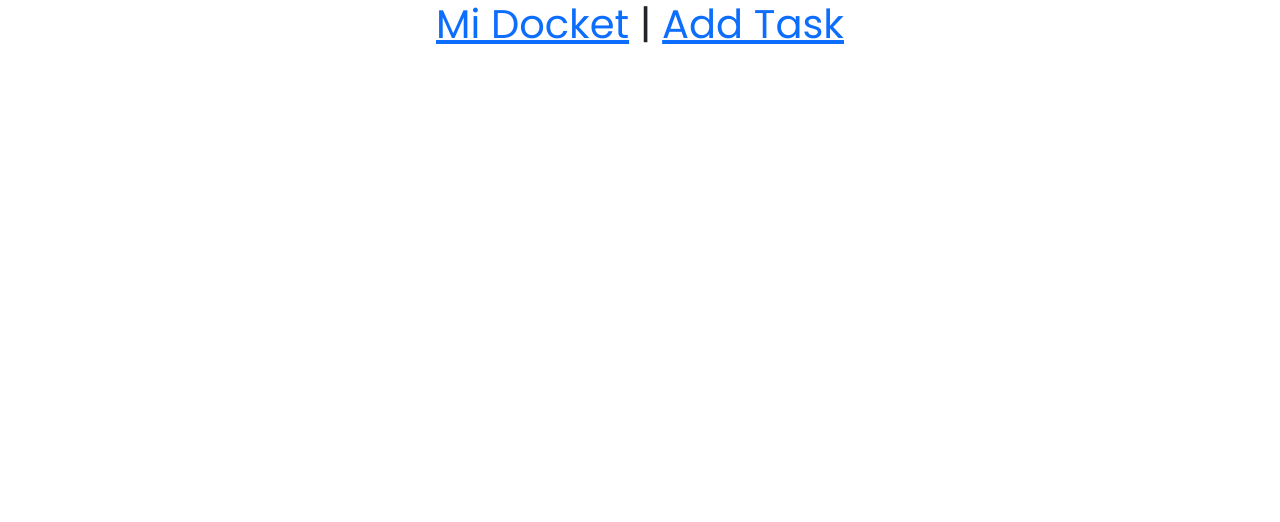
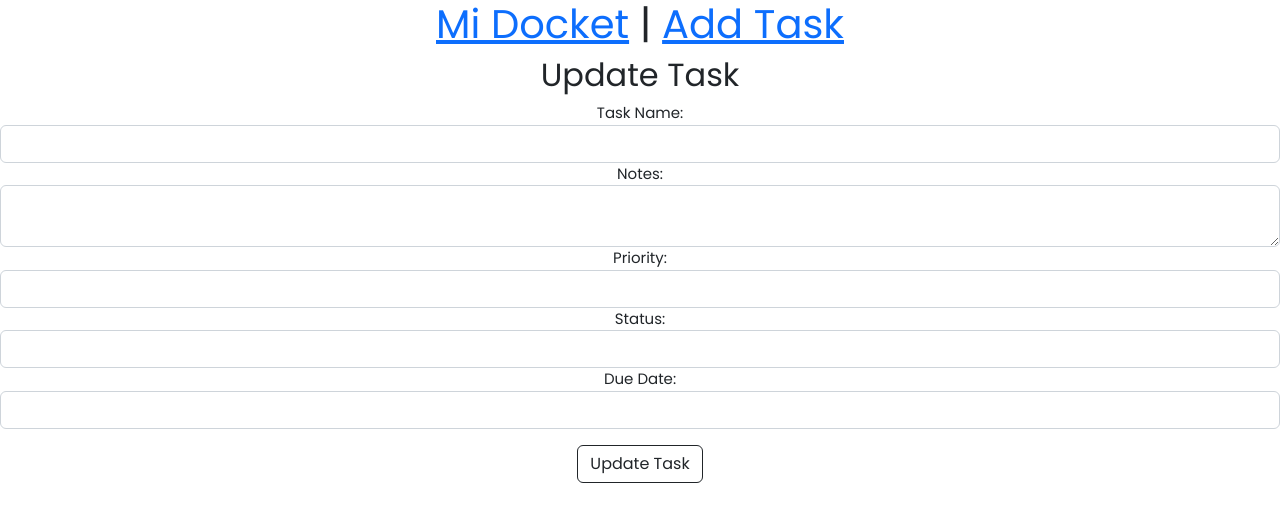
Before and after one commit to TMcKenna19/mi-docket, a React (Create React App) app in the folder client/: page /update/1 in a window 1280 px wide. Shown: the top 522 px of the page. Built offline with nearby package versions, Linux system fonts and the light colour scheme; no server answers.

Commit message:
Components working with CRUD

```diff
--- a/client/src/App.jsx
+++ b/client/src/App.jsx
@@ -14,7 +14,7 @@ function App() {
       <Routes>
         <Route path='/' element={<AllTasks/>} />
         <Route path="/add" element={<AddTask />} />
-        <Route path="/updatetask/:_id" element={<UpdateTask />} />
+        <Route path="/update/:_id" element={<UpdateTask />} />
         <Route path="/task/:_id" element={<OneTask />} />
       </Routes>
     </div>
--- a/client/src/Components/AddTask.jsx
+++ b/client/src/Components/AddTask.jsx
@@ -1,6 +1,6 @@
 import { useState } from "react";
+import { useNavigate } from "react-router-dom";
 import axios from "axios";
-import { useNavigate } from "react-router-dom";
 
 
 
--- a/client/src/Components/OneTask.jsx
+++ b/client/src/Components/OneTask.jsx
@@ -1,8 +1,9 @@
-import axios from "axios";
-import { useEffect, useState } from "react";
+import { useEffect } from "react";
+import { useState } from "react";
 import { useParams } from "react-router-dom";
 import { useNavigate } from "react-router-dom";
 import { Link } from "react-router-dom";
+import axios from "axios";
 
 
 
@@ -33,7 +34,7 @@ const OneTask = props => {
                 <p>Due Date: {oneTask.dueDate}</p>
                 <p>Notes: {oneTask.notes}</p>
                 <button type="submit" className="btn btn-outline-danger mt-3" onClick={ ()=> handleDelete(oneTask._id)}>Delete Task</button>
-                <Link to={`/updatetask/${oneTask._id}`}><button type="submit" className="btn btn-outline-dark mt-3">Update Task</button></Link>
+                <Link to={`/update/${oneTask._id}`}><button type="submit" className="btn btn-outline-dark mt-3">Update Task</button></Link>
                 </div> : ""
             }
         </>
--- a/client/src/Components/UpdateTask.jsx
+++ b/client/src/Components/UpdateTask.jsx
@@ -1,6 +1,80 @@
+import { useEffect } from "react";
+import { useState } from "react";
+import { useNavigate } from "react-router-dom";
+import { useParams } from "react-router-dom";
+import axios from "axios";
+
 const UpdateTask = props => {
+    const { _id } = useParams();
+    const navigate = useNavigate();
+    const [formData, setFormData] = useState({
+        name: "",
+        notes: "",
+        priority: "",
+        status: "",
+        dueDate: ""
+    });
+
+    useEffect(()=> {
+        axios.get("http://localhost:8000/api/tasks/" + _id)
+        .then(res => setFormData(res.data[0]))
+        .catch(err => console.log(err))
+    }, [_id]);
+
+    const [formErrors, setFormErrors] = useState({})
+
+    const changeHandler = e => {
+        setFormData({...formData, [e.target.name]: e.target.value})
+    }
+
+    const formHandler = e => {
+        e.preventDefault();
+        axios.put("http://localhost:8000/api/tasks/update/" + _id, formData)
+        .then(res => {
+            if(res.data.error) {
+                console.log("error: form submit")
+                setFormErrors(res.data.error.errors)
+            }else {
+                console.log("form submit successful")
+                navigate("/")
+            }
+        })
+        .catch(err => console.log(err))
+    };
+
     return (
-        <h4>Update Task</h4>
+        <div>
+            <h2>Update Task</h2>
+            <form onSubmit={formHandler}>
+                <div>
+                    <label htmlFor="name">Task Name: </label>
+                    <input type="text" name="name" id="name" className="form-control" value={formData.name} onChange={changeHandler} />
+                    { formErrors.name ? <span>{formErrors.name.message}</span> : ""}
+                </div>
+                <div>
+                    <label htmlFor="notes">Notes: </label>
+                    <textarea type="text" name="notes" id="notes" className="form-control" value={formData.notes} onChange={changeHandler} />
+                    { formErrors.notes ? <span>{formErrors.notes.message}</span> : ""}
+                </div>
+                <div>
+                    <label htmlFor="priority">Priority: </label>
+                    <input type="text" name="priority" id="priority" className="form-control" value={formData.priority} onChange={changeHandler} />
+                    { formErrors.priority ? <span>{formErrors.priority.message}</span> : ""}
+                </div>
+                <div>
+                    <label htmlFor="priority">Status: </label>
+                    <input type="text" name="status" id="status" className="form-control" value={formData.status} onChange={changeHandler} />
+                    { formErrors.status ? <span>{formErrors.status.message}</span> : ""}
+                </div>
+                <div>
+                    <label htmlFor="dueDate">Due Date: </label>
+                    <input type="text" name="dueDate" id="dueDate" className="form-control" value={formData.dueDate} onChange={changeHandler} />
+                    { formErrors.dueDate ? <span>{formErrors.dueDate.message}</span> : ""}
+                </div>
+
+                <button type="submit" className="btn btn-outline-dark mt-3">Update Task</button>
+            </form>
+        </div>
     );
 };
 
```
